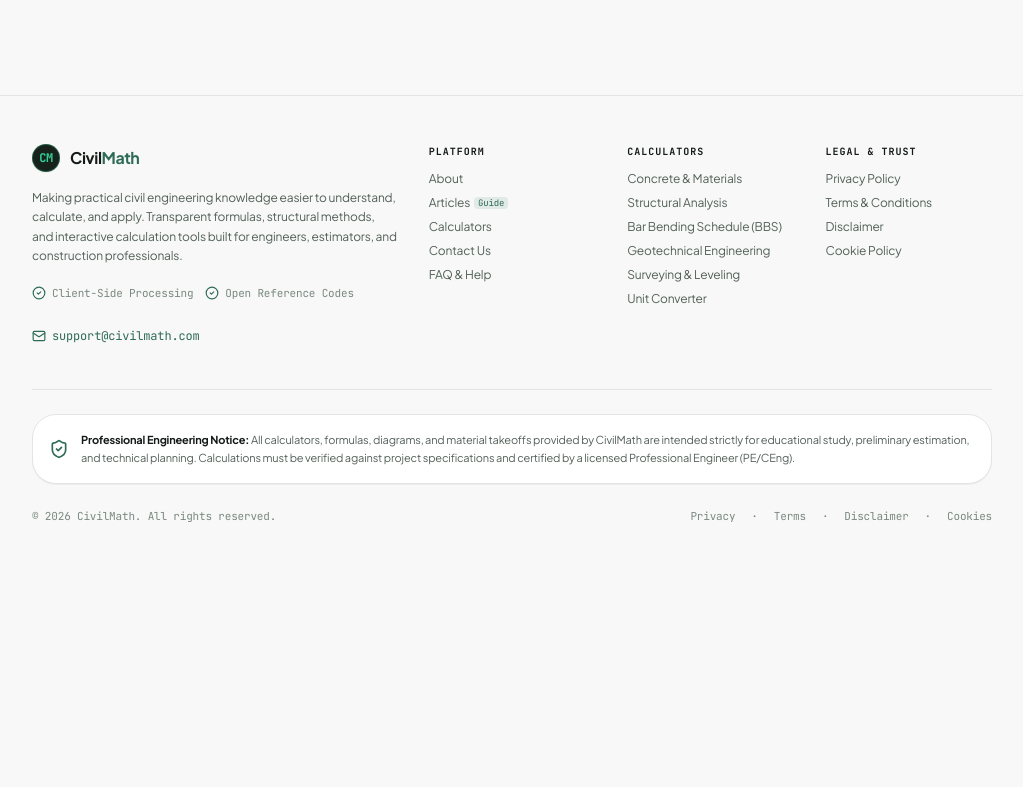
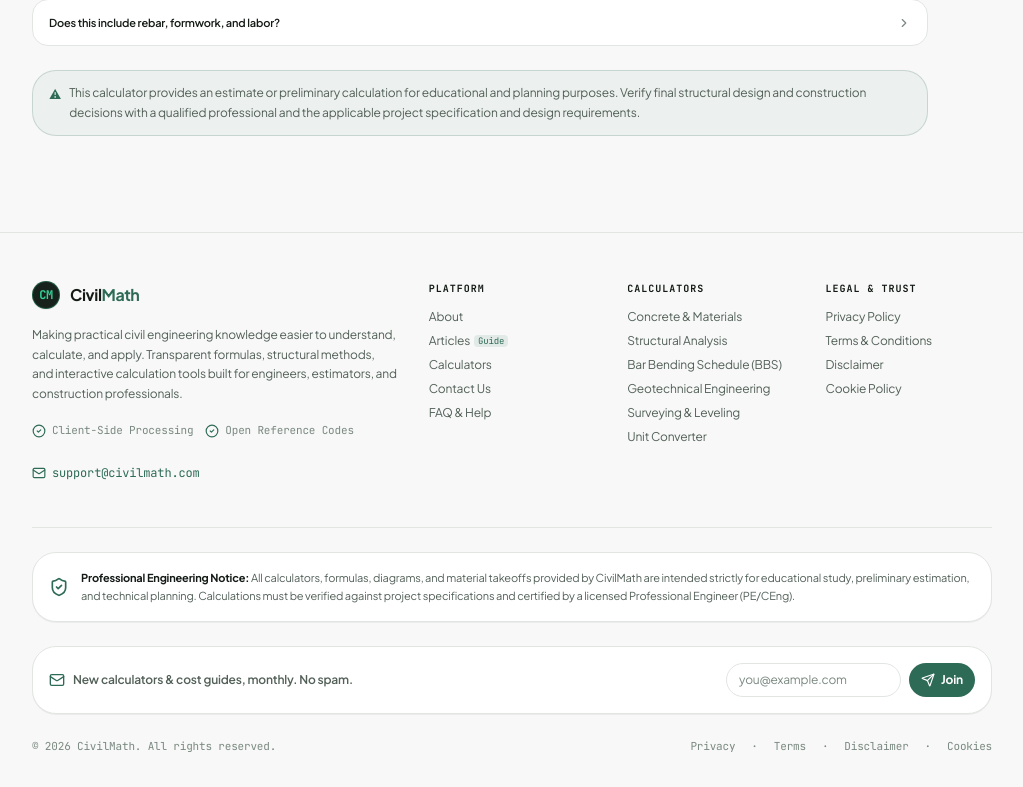
Before and after one commit to dilminafreelance-arch/civilmath, a React (Vite) app: page /concrete/steps in a window 1280 px wide. Shown: the part 1843-2630 px from the top of the page, without its empty margins (256-1279 px from the left). Before the commit the page ends 2400 px from the top, so only its background shows below. Built offline with nearby package versions, Linux system fonts and the light colour scheme; no server answers.

Commit message:
feat: newsletter email capture + Supabase security fixes
- NewsletterSignup component (footer + 3 calculator pages)
- /api/newsletter endpoint (service-role, validated, deduped)
- supabase-fixes.sql: inquiries RLS lockdown + newsletter_subscribers table
  (run once in Supabase dashboard SQL editor)

```diff
--- /dev/null
+++ b/api/newsletter.js
@@ -0,0 +1,43 @@
+import { setCors } from "./_lib/openrouter.js";
+import { getSupabase } from "./_lib/supabase.js";
+
+const EMAIL_RE = /^[^\s@]+@[^\s@]+\.[^\s@]+$/;
+
+export default async function handler(req, res) {
+  setCors(res);
+  if (req.method === "OPTIONS") {
+    return res.status(204).end();
+  }
+  if (req.method !== "POST") {
+    return res.status(405).json({ error: "Method not allowed" });
+  }
+
+  const { email, source } = req.body || {};
+  const clean = String(email || "").trim().toLowerCase();
+
+  if (!EMAIL_RE.test(clean) || clean.length > 254) {
+    return res.status(400).json({ error: "Please enter a valid email address." });
+  }
+
+  let supabase;
+  try {
+    supabase = getSupabase();
+  } catch (err) {
+    console.warn("Supabase not configured:", err.message);
+    return res.status(503).json({ error: "Signup temporarily unavailable. Please try again later." });
+  }
+
+  const { error } = await supabase
+    .from("newsletter_subscribers")
+    .upsert(
+      { email: clean, source: String(source || "website").slice(0, 50) },
+      { onConflict: "email", ignoreDuplicates: true }
+    );
+
+  if (error) {
+    console.warn("Newsletter signup failed:", error.message);
+    return res.status(500).json({ error: "Signup failed. Please try again later." });
+  }
+
+  return res.status(200).json({ ok: true });
+}
--- /dev/null
+++ b/src/components/NewsletterSignup.tsx
@@ -0,0 +1,84 @@
+import { useState } from 'react';
+import { MailCheck, Send } from 'lucide-react';
+
+/**
+ * Reusable newsletter signup. POSTs to /api/newsletter (service-role, RLS-safe).
+ * Shows inline on calculator pages / footer.
+ */
+export default function NewsletterSignup({ source = 'website', compact = false }: { source?: string; compact?: boolean }) {
+  const [email, setEmail] = useState('');
+  const [status, setStatus] = useState<'idle' | 'sending' | 'done' | 'error'>('idle');
+  const [message, setMessage] = useState('');
+
+  const submit = async (e: React.FormEvent) => {
+    e.preventDefault();
+    if (status === 'sending') return;
+    setStatus('sending');
+    setMessage('');
+    try {
+      const res = await fetch('/api/newsletter', {
+        method: 'POST',
+        headers: { 'Content-Type': 'application/json' },
+        body: JSON.stringify({ email, source }),
+      });
+      const data = await res.json().catch(() => ({}));
+      if (res.ok) {
+        setStatus('done');
+      } else {
+        setStatus('error');
+        setMessage(data.error || 'Signup failed. Please try again.');
+      }
+    } catch {
+      setStatus('error');
+      setMessage('Network error. Please try again.');
+    }
+  };
+
+  if (status === 'done') {
+    return (
+      <div className="flex items-center gap-2 text-emerald-600 dark:text-emerald-400" role="status">
+        <MailCheck className="h-4 w-4 shrink-0" />
+        <p className="text-xs font-semibold">You're in! Watch your inbox for engineering tips.</p>
+      </div>
+    );
+  }
+
+  return (
+    <form onSubmit={submit} className={compact ? '' : 'max-w-md'}>
+      {!compact && (
+        <p className="mb-2 text-xs font-bold text-ink">Get construction cost tips & new calculators</p>
+      )}
+      <div className="flex gap-2">
+        <label htmlFor={`newsletter-email-${source}`} className="sr-only">
+          Email address
+        </label>
+        <input
+          id={`newsletter-email-${source}`}
+          type="email"
+          required
+          value={email}
+          onChange={(e) => setEmail(e.target.value)}
+          placeholder="you@example.com"
+          disabled={status === 'sending'}
+          className="min-w-0 flex-1 rounded-xl border border-border-subtle bg-surface-1 px-3 py-2 text-xs text-ink outline-none placeholder:text-ink-muted focus:border-brand focus:ring-1 focus:ring-brand disabled:opacity-60"
+        />
+        <button
+          type="submit"
+          disabled={status === 'sending'}
+          className="flex shrink-0 items-center gap-1.5 rounded-xl bg-brand px-3 py-2 text-xs font-bold text-white transition-colors hover:bg-primary-dark disabled:opacity-60"
+        >
+          <Send className="h-3.5 w-3.5" />
+          {status === 'sending' ? 'Joining…' : 'Join'}
+        </button>
+      </div>
+      {status === 'error' && (
+        <p role="alert" className="mt-1.5 text-[11px] text-red-600 dark:text-red-400">
+          {message}
+        </p>
+      )}
+      {!compact && (
+        <p className="mt-1.5 text-[10px] text-ink-muted">Free forever. Unsubscribe anytime.</p>
+      )}
+    </form>
+  );
+}
--- a/src/components/SiteFooter.tsx
+++ b/src/components/SiteFooter.tsx
@@ -1,5 +1,6 @@
 import { Link } from 'react-router-dom';
 import { ShieldCheck, Mail, CheckCircle2 } from 'lucide-react';
+import NewsletterSignup from './NewsletterSignup';
 
 export default function SiteFooter() {
   return (
@@ -155,6 +156,15 @@ export default function SiteFooter() {
           </p>
         </div>
 
+        {/* Newsletter */}
+        <div className="my-6 flex flex-col sm:flex-row sm:items-center gap-3 justify-between rounded-xl bg-white dark:bg-[#131715] border border-[#E2E6E2] dark:border-white/8 p-4 shadow-2xs">
+          <div className="flex items-center gap-2 text-xs text-[#526058] dark:text-[#97A69E]">
+            <Mail className="w-4 h-4 text-[#2E6B56] dark:text-[#34D399] shrink-0" />
+            <span className="font-semibold">New calculators & cost guides, monthly. No spam.</span>
+          </div>
+          <NewsletterSignup source="footer" compact />
+        </div>
+
         {/* Bottom Credits & Copyright */}
         <div className="flex flex-col sm:flex-row items-center justify-between gap-3 text-[11px] text-[#7A8981] font-mono">
           <div>
--- a/src/pages/calculators/ConcreteCostPage.tsx
+++ b/src/pages/calculators/ConcreteCostPage.tsx
@@ -2,6 +2,7 @@ import { useMemo, useState } from 'react';
 import CalculatorPageTemplate from '../../components/CalculatorPageTemplate';
 import { CALCULATOR_FAQS } from '../../data/calculatorFaqs';
 import DownloadResultsPdf from '../../components/DownloadResultsPdf';
+import NewsletterSignup from '../../components/NewsletterSignup';
 import { NumericInput } from '../../components/NumericInput';
 import { Button, Card } from '../../components/ui';
 import { AlertTriangle, Calculator } from 'lucide-react';
@@ -245,6 +246,10 @@ export default function ConcreteCostPage() {
         )}
       </Card>
 
+      <Card elevation="flat" className="mt-4 p-5">
+        <NewsletterSignup source="concrete-cost" />
+      </Card>
+
       <section className="mt-8 max-w-4xl" aria-label="Method and assumptions">
         <h2 className="mb-3 text-sm font-bold text-ink">Method &amp; assumptions</h2>
         <Card elevation="raised" className="space-y-3 p-5 shadow-xs">
--- a/src/pages/calculators/ConcreteStepsPage.tsx
+++ b/src/pages/calculators/ConcreteStepsPage.tsx
@@ -2,6 +2,7 @@ import { useMemo, useState } from 'react';
 import CalculatorPageTemplate from '../../components/CalculatorPageTemplate';
 import { CALCULATOR_FAQS } from '../../data/calculatorFaqs';
 import DownloadResultsPdf from '../../components/DownloadResultsPdf';
+import NewsletterSignup from '../../components/NewsletterSignup';
 import { Button } from '../../components/ui';
 import { NumericInput } from '../../components/NumericInput';
 import { Card } from '../../components/ui';
@@ -366,6 +367,10 @@ export default function ConcreteStepsPage() {
         )}
       </Card>
 
+      <Card elevation="flat" className="mt-4 p-5">
+        <NewsletterSignup source="concrete-steps" />
+      </Card>
+
       <section className="mt-8 max-w-4xl" aria-label="Method and assumptions">
         <h2 className="mb-3 text-sm font-bold text-ink">Method &amp; assumptions</h2>
         <Card elevation="raised" className="space-y-3 p-5 shadow-xs">
--- a/src/pages/calculators/RebarWeightCostPage.tsx
+++ b/src/pages/calculators/RebarWeightCostPage.tsx
@@ -2,6 +2,7 @@ import { useMemo, useState } from 'react';
 import CalculatorPageTemplate from '../../components/CalculatorPageTemplate';
 import { CALCULATOR_FAQS } from '../../data/calculatorFaqs';
 import DownloadResultsPdf from '../../components/DownloadResultsPdf';
+import NewsletterSignup from '../../components/NewsletterSignup';
 import { NumericInput } from '../../components/NumericInput';
 import { Button, Card } from '../../components/ui';
 import { AlertTriangle, Calculator } from 'lucide-react';
@@ -316,6 +317,10 @@ export default function RebarWeightCostPage() {
         )}
       </Card>
 
+      <Card elevation="flat" className="mt-4 p-5">
+        <NewsletterSignup source="rebar" />
+      </Card>
+
       <section className="mt-8 max-w-4xl" aria-label="Method and assumptions">
         <h2 className="mb-3 text-sm font-bold text-ink">Method &amp; assumptions</h2>
         <Card elevation="raised" className="space-y-3 p-5 shadow-xs">
```
Also changed, not shown: 1 other file (tests, documents, lock files or other folders).
